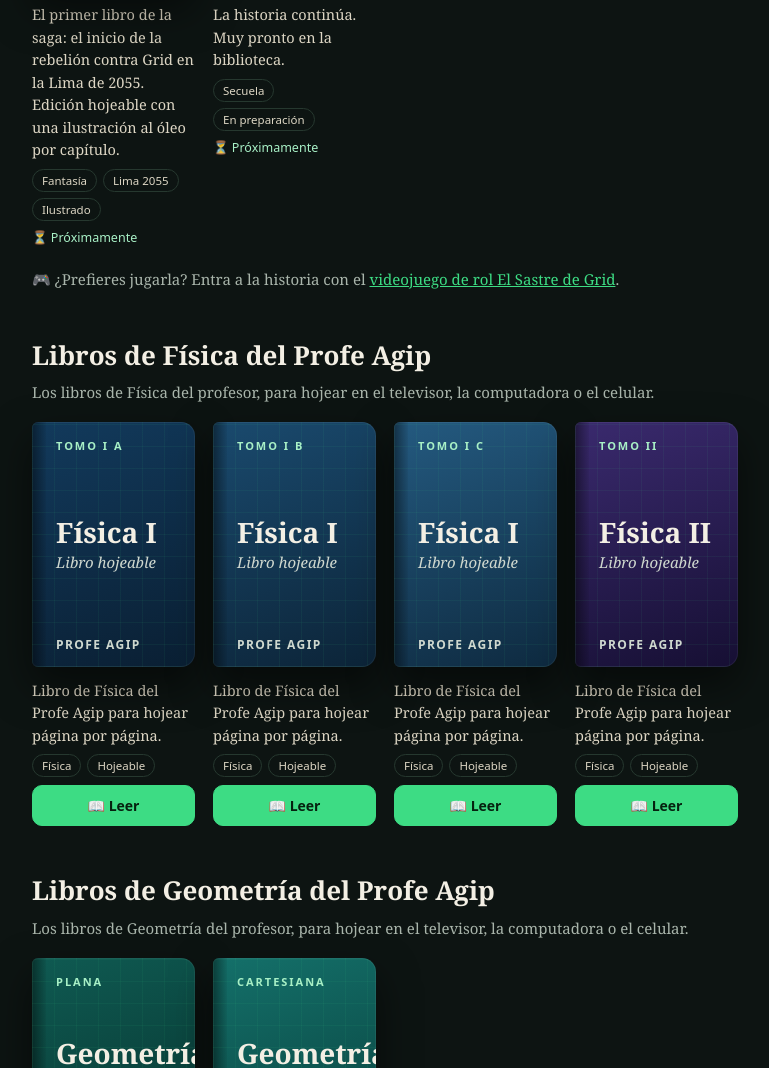
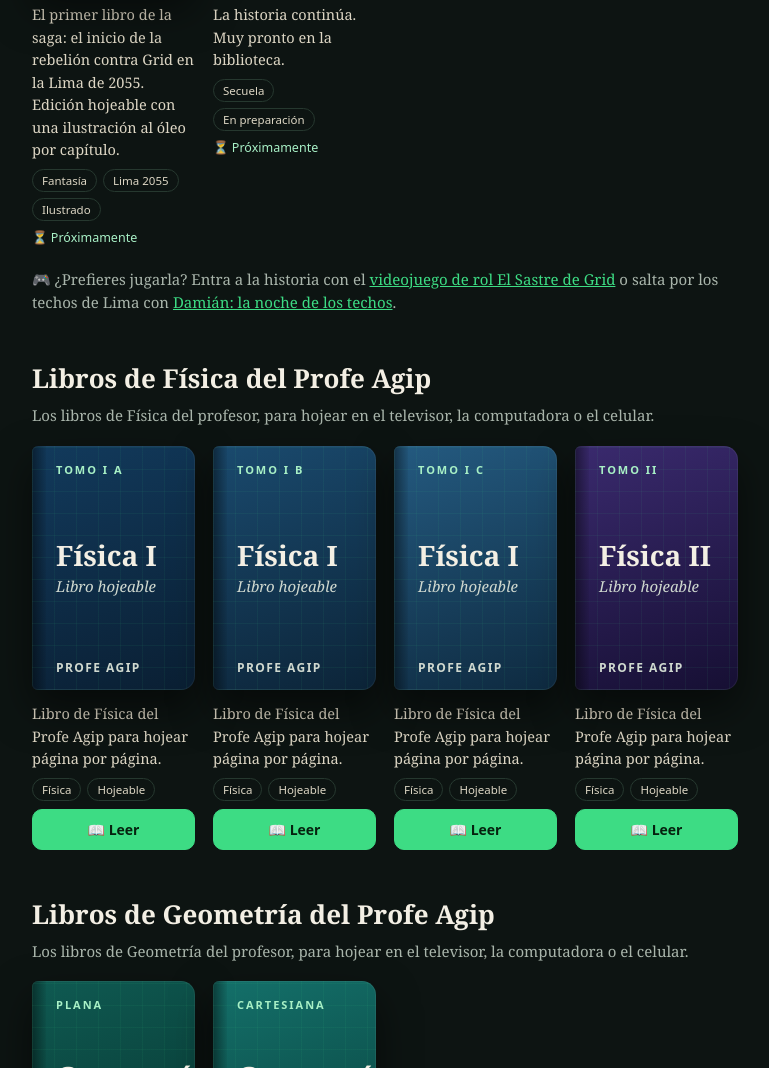
Before and after one commit to neptaliagiphoyos/El-Sastre-del-Grid, a plain HTML site: page libros/index.html in a window 1280 px wide. Shown: the part 1301-2369 px from the top of the page, without its empty margins (74-843 px from the left). Drawn offline with Linux system fonts and the light colour scheme; no server answers.

Commit message:
Biblioteca de libros: invitación breve a los dos juegos
Co-Authored-By: Claude Opus 5.5 <noreply@anthropic.com>
Claude-Session: https://claude.ai/code/session_01AsftsauH8AXjYEzu1NHuWf

```diff
--- a/libros/index.html
+++ b/libros/index.html
@@ -114,7 +114,7 @@ footer b{color:var(--ink)}
     <p style="margin:8px 0 0;font-size:13px"><a href="https://neptaliagiphoyos.github.io/El-Sastre-del-Grid/libros/audio/resumen-10-min.mp3" style="color:var(--green2)" download>⬇️ Descargar el MP3</a></p>
   </div>
   <div class="grid" id="grid"></div>
-  <p class="saga-sub" style="margin-top:22px">🎮 ¿Prefieres jugarla? Entra a la historia con el <a href="https://neptaliagiphoyos.github.io/El-Sastre-del-Grid/" style="color:var(--green)">videojuego de rol El Sastre de Grid</a>.</p>
+  <p class="saga-sub" style="margin-top:22px">🎮 ¿Prefieres jugarla? Entra a la historia con el <a href="https://neptaliagiphoyos.github.io/El-Sastre-del-Grid/" target="_blank" rel="noopener" style="color:var(--green)">videojuego de rol El Sastre de Grid</a> o salta por los techos de Lima con <a href="https://neptaliagiphoyos.github.io/El-Sastre-del-Grid/juegos/la-noche-de-los-techos.html" target="_blank" rel="noopener" style="color:var(--green)">Damián: la noche de los techos</a>.</p>
 
   <h2 class="saga" id="fisica" style="margin-top:44px">Libros de Física del Profe Agip</h2>
   <p class="saga-sub">Los libros de Física del profesor, para hojear en el televisor, la computadora o el celular.</p>
```
